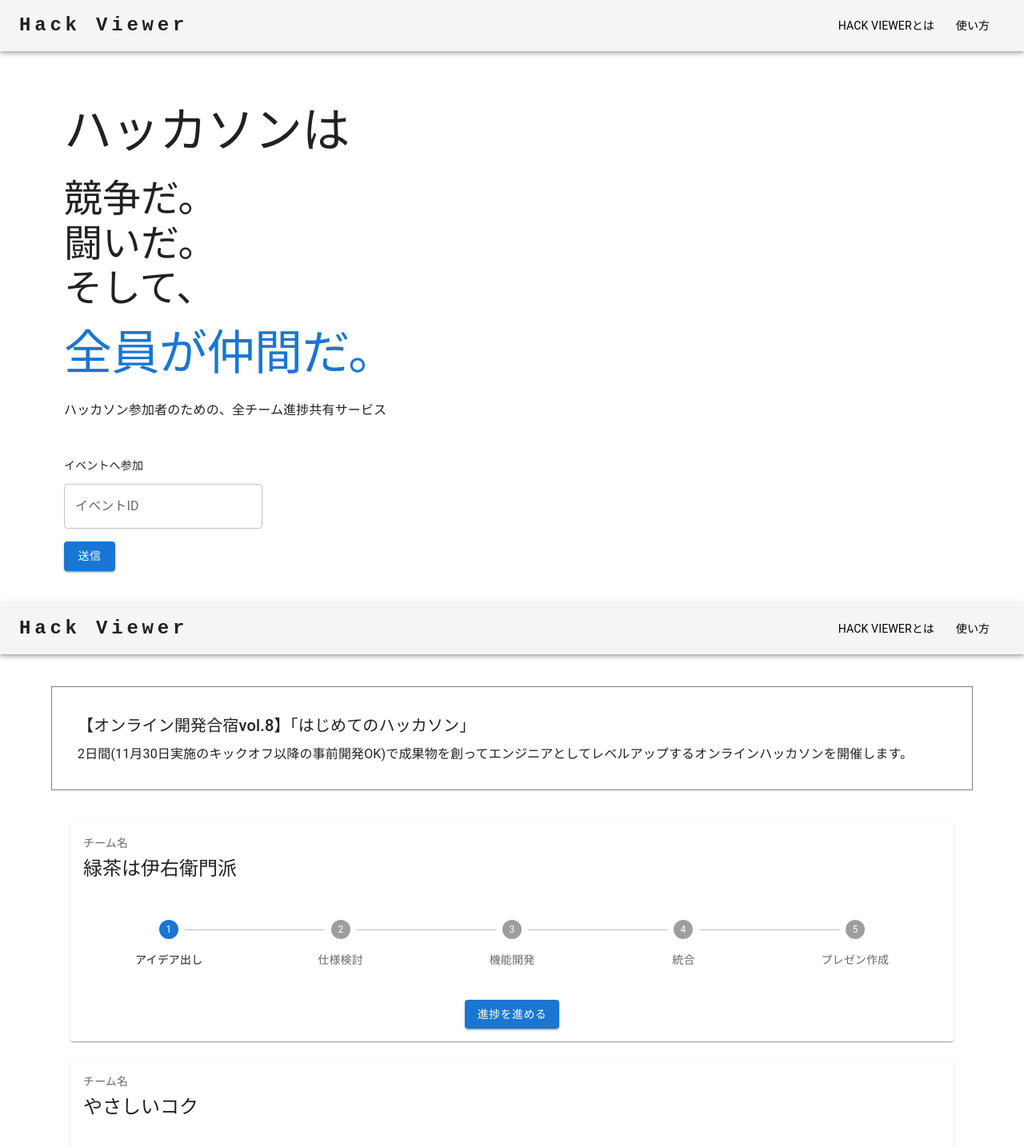
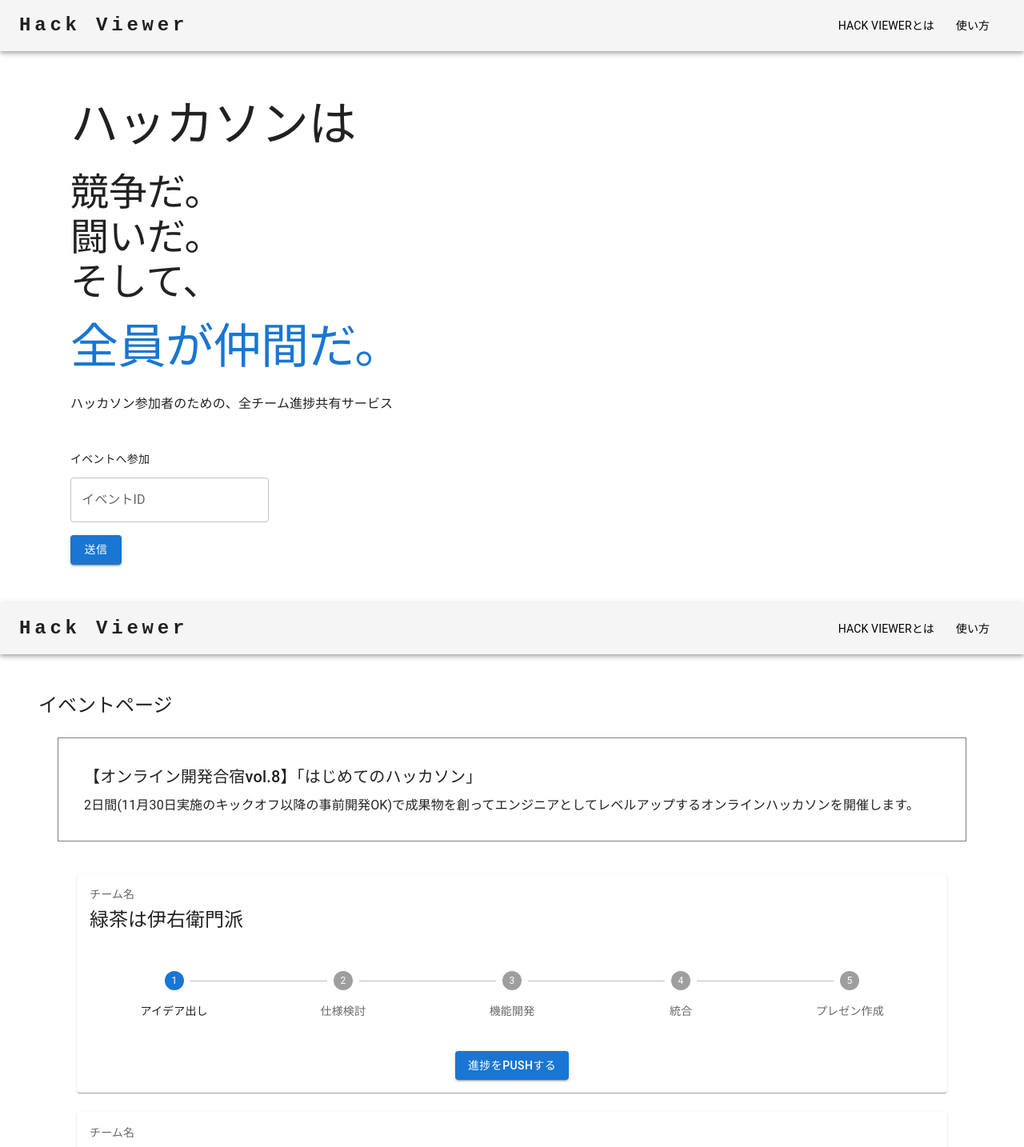
Before and after one commit to nameless-mc/hack-viewer-web-client, a React (Create React App) app in the folder hack-viewer/: page / in a window 1280 px wide. Shown: the top 1434 px of the page at 80% size. Built offline with nearby package versions, Linux system fonts and the light colour scheme.

Commit message:
master fixed

```diff
--- a/hack-viewer/src/components/organisms/teamsetting/TeamSettingTitle.jsx
+++ b/hack-viewer/src/components/organisms/MainTitle.jsx
@@ -1,14 +1,15 @@
 import {  Typography } from "@mui/material";
 import { Box } from "@mui/system";
 
-const TeamSettingTitle = () => {
+const MainTitle = (props) => {
+    const { children } = props;
     return(
         <Box>
             <Typography variant="h5">
-                チームの設定
+                {children}
             </Typography>
         </Box>
     )
 }
 
-export default TeamSettingTitle;
+export default MainTitle;
--- a/hack-viewer/src/components/organisms/event/EventCard.jsx
+++ b/hack-viewer/src/components/organisms/event/EventCard.jsx
@@ -55,7 +55,7 @@ function EventCard() {
                 </Box>
                 <CardActions>
                     <Button sx={{mx:'auto',mb:1}} variant='contained'>
-                        進捗を進める
+                        進捗をPUSHする
                     </Button>
                 </CardActions>
             </Card>
--- a/hack-viewer/src/components/pages/EventPage.jsx
+++ b/hack-viewer/src/components/pages/EventPage.jsx
@@ -1,11 +1,13 @@
 import { Box } from "@mui/system";
 import EventCard from "../organisms/event/EventCard";
 import EventTitle from "../organisms/event/EventTitle";
+import MainTitle from "../organisms/MainTitle";
 import MainLayout from "../templates/MainLayout";
 
 const EventPage = () => {
     return(
         <MainLayout>
+            <MainTitle>イベントページ</MainTitle>
             <EventTitle/>
             <Box sx={{mt:5}}>
                 <EventCard/>
--- a/hack-viewer/src/components/pages/HomePage.jsx
+++ b/hack-viewer/src/components/pages/HomePage.jsx
@@ -6,7 +6,7 @@ import MainLayout from "../templates/MainLayout";
 const HomePage = () => {
     return(
         <MainLayout>
-            <Box sx={{mx:5, mt:8}}>
+            <Box sx={{mx:5, mt:7}}>
                 <HomeTitle/>
                 <Box sx={{mt:5}}>
                     <HomeTextField/>
--- a/hack-viewer/src/components/pages/TeamSetting.jsx
+++ b/hack-viewer/src/components/pages/TeamSetting.jsx
@@ -1,13 +1,15 @@
 import { Box } from "@mui/material";
+import MainTitle from "../organisms/MainTitle";
 import TeamSettingBody from "../organisms/teamsetting/TeamSettingBody";
-import TeamSettingTitle from "../organisms/teamsetting/TeamSettingTitle";
 import MainLayout from "../templates/MainLayout";
 
 const TeamSettingPage = () => {
     return(
         <MainLayout>
-            <Box sx={{mt:3,ml:1}}>
-                <TeamSettingTitle/>
+            <Box>
+                <MainTitle>
+                    チームの設定
+                </MainTitle>
                 <TeamSettingBody/>
             </Box>
         </MainLayout>
--- a/hack-viewer/src/components/templates/MainLayout.jsx
+++ b/hack-viewer/src/components/templates/MainLayout.jsx
@@ -6,7 +6,7 @@ const MainLayout = (props) => {
     return(
         <>
             <MainAppBar/>
-            <Box sx={{m:5}}>
+            <Box sx={{m:6}}>
                 {children}
             </Box>
         </>
```
